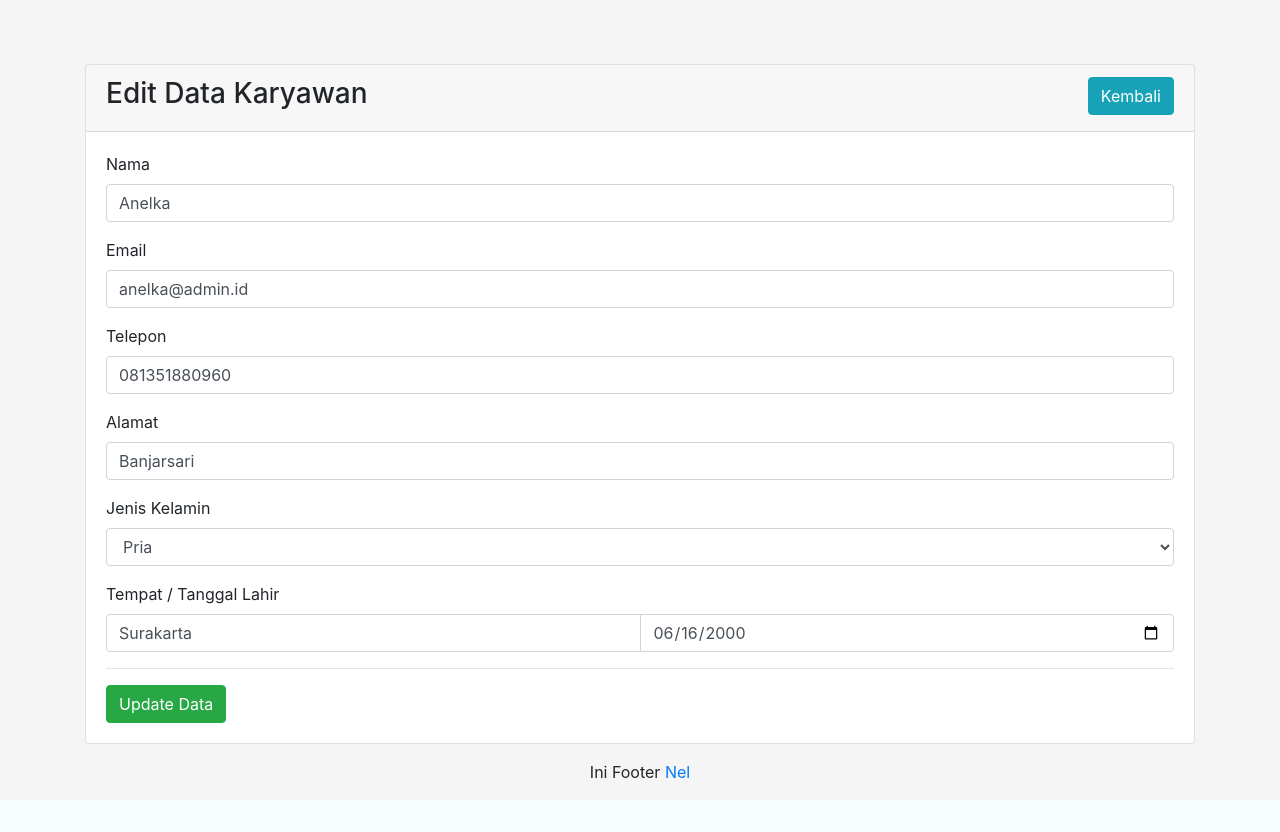
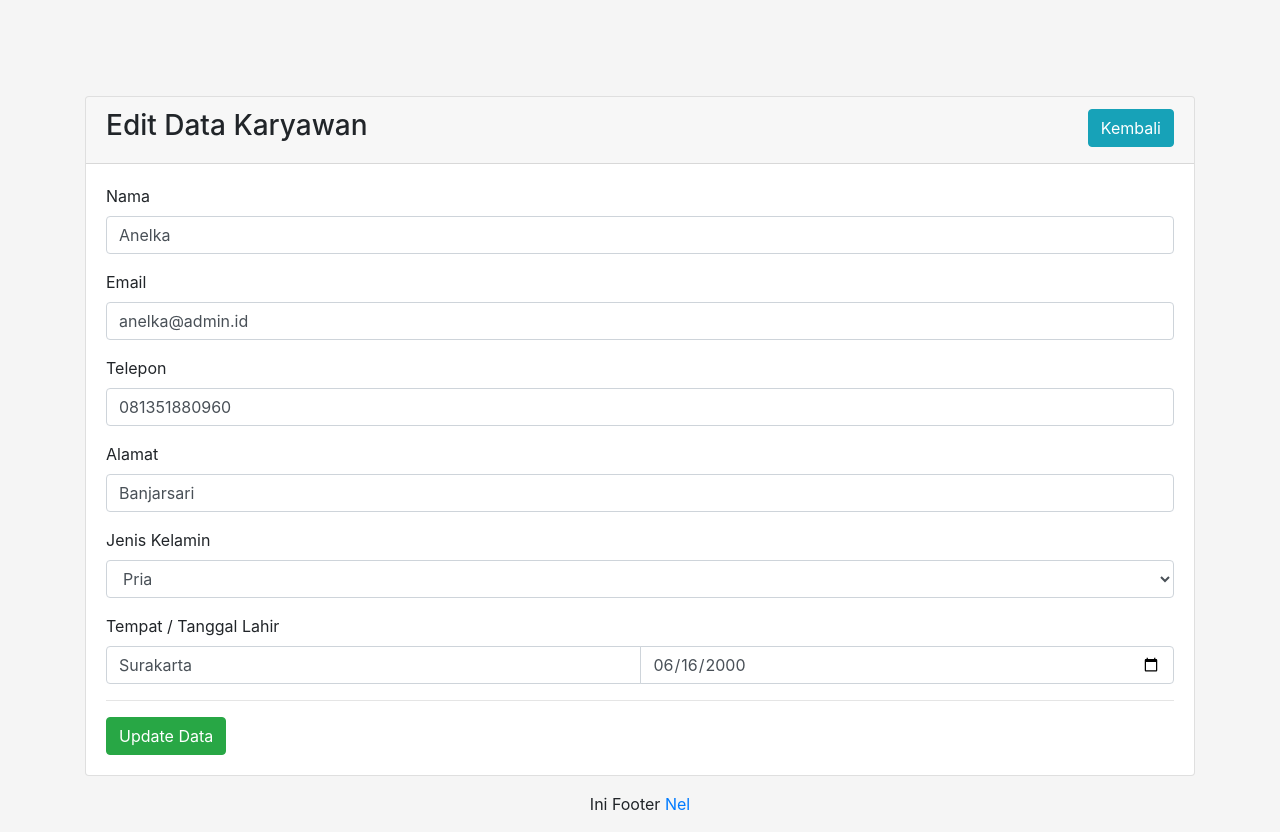
Before and after one commit to christianelka/Web-Programming-Exercises, a PHP site: page /edit.php?id=1 in a window 1280 px wide. Before the commit the page ends 778 px from the top, so only its background shows below. Run offline with PHP 8.4, Linux system fonts and the light colour scheme; data comes from the database, SQL or seed files in the repository.

Commit message:
Update edit.php

```diff
--- a/crud/edit.php
+++ b/crud/edit.php
@@ -39,7 +39,7 @@ if ($query){
           font-size: 3.5rem;
         }
         .container {
-          margin-top: 5%;
+          margin-top: 10%;
         }
       }
       @media screen and (max-width: 1200px) {
```
